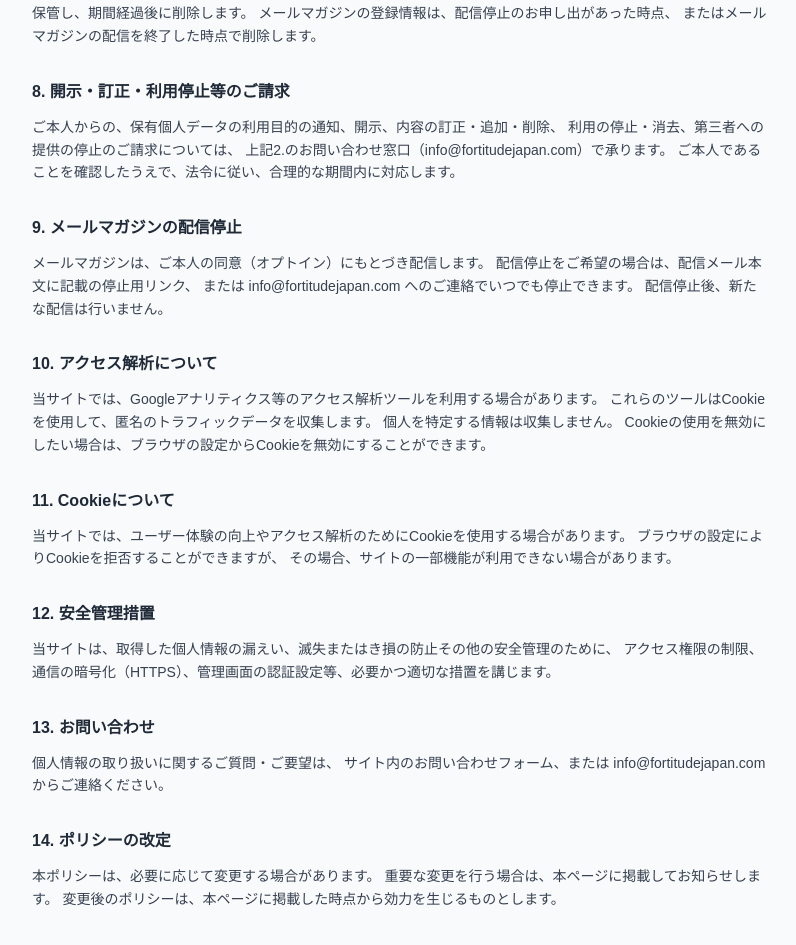
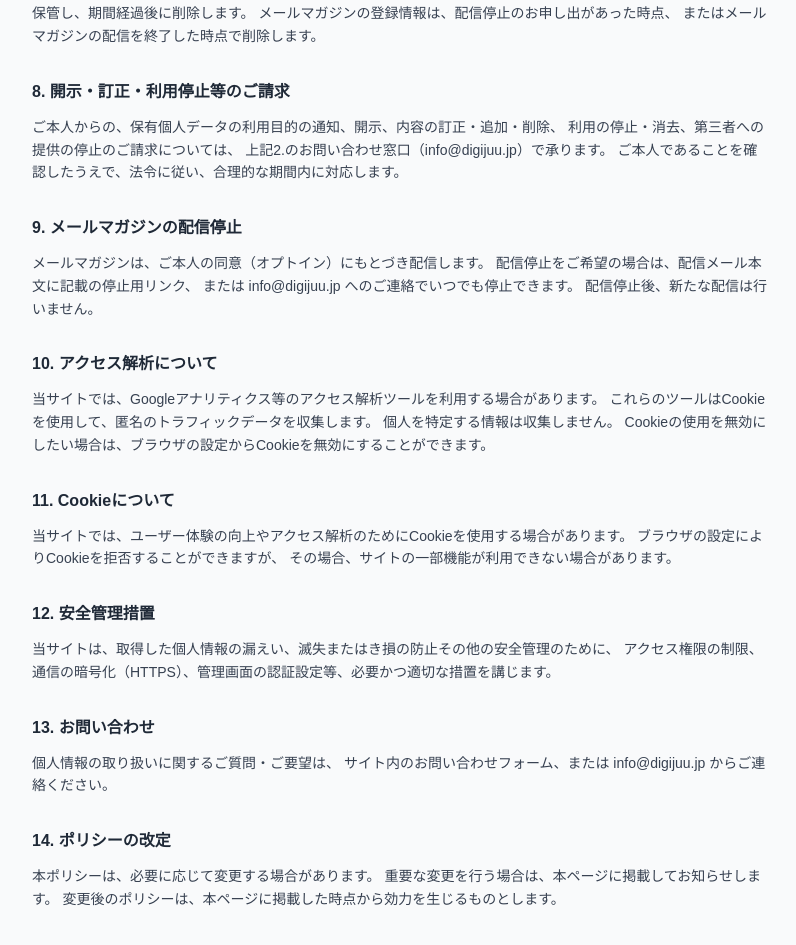
Before and after one commit to nicehisa/degi-juu, a Next.js app: page /privacy in a window 1280 px wide. Shown: the part 1405-2350 px from the top of the page, without its empty margins (240-1036 px from the left). Built offline with nearby package versions, Linux system fonts and the light colour scheme; no server answers.

Commit message:
連絡先メールを新ドメインへ統一

```diff
--- a/src/app/company/page.tsx
+++ b/src/app/company/page.tsx
@@ -17,7 +17,7 @@ const companyRows = [
     value: "企業顧問、AI事業、マーケティング事業、広告代理業、健康食品販売",
   },
   { label: "電話番号", value: "03-5050-4335" },
-  { label: "メール", value: "info@fortitudejapan.com" },
+  { label: "メール", value: "info@digijuu.jp" },
 ];
 
 const organizationJsonLd = {
@@ -34,7 +34,7 @@ const organizationJsonLd = {
     addressCountry: "JP",
   },
   telephone: "03-5050-4335",
-  email: "info@fortitudejapan.com",
+  email: "info@digijuu.jp",
   foundingDate: "2022",
 };
 
--- a/src/app/privacy/page.tsx
+++ b/src/app/privacy/page.tsx
@@ -38,7 +38,7 @@ export default function PrivacyPage() {
             </div>
             <div className="grid gap-1 py-2 sm:grid-cols-[140px_1fr]">
               <dt className="font-semibold text-gray-600">個人情報お問い合わせ窓口</dt>
-              <dd>info@fortitudejapan.com</dd>
+              <dd>info@digijuu.jp</dd>
             </div>
           </dl>
         </section>
@@ -108,7 +108,7 @@ export default function PrivacyPage() {
           <p>
             ご本人からの、保有個人データの利用目的の通知、開示、内容の訂正・追加・削除、
             利用の停止・消去、第三者への提供の停止のご請求については、
-            上記2.のお問い合わせ窓口（info@fortitudejapan.com）で承ります。
+            上記2.のお問い合わせ窓口（info@digijuu.jp）で承ります。
             ご本人であることを確認したうえで、法令に従い、合理的な期間内に対応します。
           </p>
         </section>
@@ -118,7 +118,7 @@ export default function PrivacyPage() {
           <p>
             メールマガジンは、ご本人の同意（オプトイン）にもとづき配信します。
             配信停止をご希望の場合は、配信メール本文に記載の停止用リンク、
-            または info@fortitudejapan.com へのご連絡でいつでも停止できます。
+            または info@digijuu.jp へのご連絡でいつでも停止できます。
             配信停止後、新たな配信は行いません。
           </p>
         </section>
@@ -154,7 +154,7 @@ export default function PrivacyPage() {
           <h2 className="font-bold text-gray-800 text-base mb-3">13. お問い合わせ</h2>
           <p>
             個人情報の取り扱いに関するご質問・ご要望は、
-            サイト内のお問い合わせフォーム、または info@fortitudejapan.com からご連絡ください。
+            サイト内のお問い合わせフォーム、または info@digijuu.jp からご連絡ください。
           </p>
         </section>
 
--- a/src/components/InquiryEntry.tsx
+++ b/src/components/InquiryEntry.tsx
@@ -5,7 +5,7 @@ export default function InquiryEntry({ kind }: { kind: InquiryKind }) {
   if (process.env.RESEND_API_KEY && process.env.CONTACT_TO_EMAIL) {
     return <InquiryForm kind={kind} />;
   }
-  const email = "info@fortitudejapan.com";
+  const email = "info@digijuu.jp";
   return (
     <div className="rounded-xl border border-blue-200 bg-blue-50 p-5">
       <h2 className="text-lg text-navy">メールで受け付けています</h2>
--- a/src/components/InquiryForm.tsx
+++ b/src/components/InquiryForm.tsx
@@ -25,7 +25,7 @@ const kindConfig = {
   },
 };
 
-const CONTACT_FALLBACK_EMAIL = "info@fortitudejapan.com";
+const CONTACT_FALLBACK_EMAIL = "info@digijuu.jp";
 
 const inputClass =
   "w-full rounded-lg border border-gray-300 px-4 py-2.5 text-sm focus:outline-none focus:ring-2 focus:ring-orange-400";
--- a/src/components/NewsletterForm.tsx
+++ b/src/components/NewsletterForm.tsx
@@ -2,7 +2,7 @@
 
 import { useState } from "react";
 
-const CONTACT_FALLBACK_EMAIL = "info@fortitudejapan.com";
+const CONTACT_FALLBACK_EMAIL = "info@digijuu.jp";
 
 const inputClass =
   "w-full rounded-lg border border-gray-300 px-4 py-2.5 text-sm focus:outline-none focus:ring-2 focus:ring-orange-400";
```
